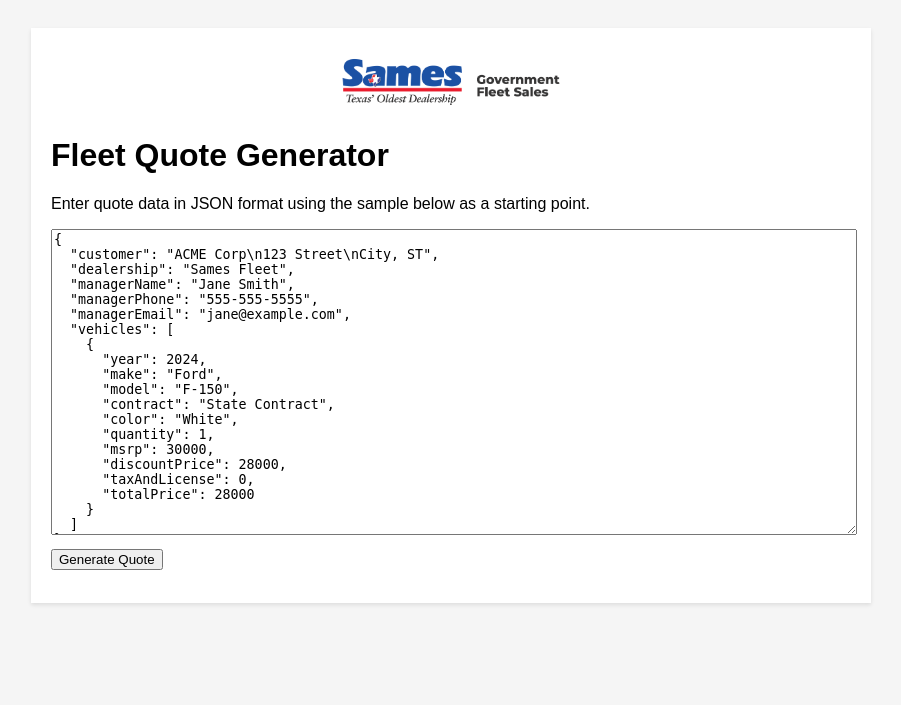
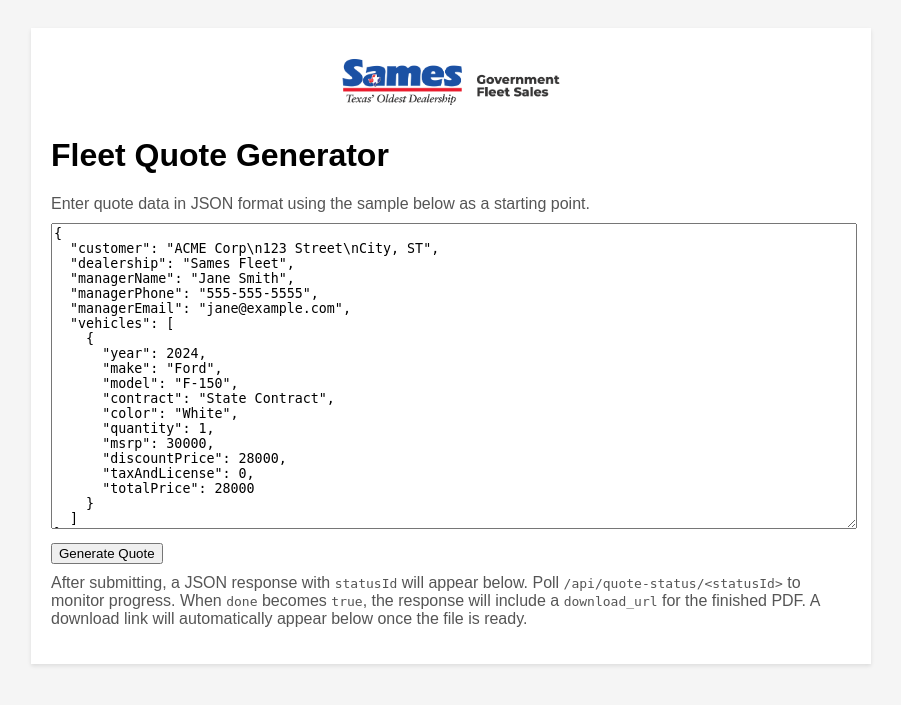
Before and after one commit to copper0077/quote-api, a Flask app: page / in a window 1280 px wide. Shown: the top 705 px of the page, without its empty margins (189-1090 px from the left). Run offline with Flask 3, Linux system fonts and the light colour scheme.

Commit message:
Resolve merge conflict in index.html

```diff
--- a/app.py
+++ b/app.py
@@ -6,6 +6,7 @@
 from datetime import datetime, timedelta
 import json
 import pprint
+import re
 
 
 def log_quote_to_google_sheets(data):
@@ -95,7 +96,8 @@
         html_content = template.render(data)
 
         # Submit to DocRaptor
-        filename = f"{data['customer'].replace(' ', '_')}_{data['quoteNumber']}.pdf"
+        safe_customer = re.sub(r'[^A-Za-z0-9_-]+', '_', data['customer']).strip('_')
+        filename = f"{safe_customer}_{data['quoteNumber']}.pdf"
         create_resp = requests.post(
             "https://docraptor.com/async_docs",
             auth=(docraptor_api_key, ""),
--- a/static/styles.css
+++ b/static/styles.css
@@ -38,3 +38,19 @@
 button {
   margin-top: 10px;
 }
+
+/* Subtle helper text used on the form */
+.help-text {
+  color: #555;
+  margin: 10px 0;
+}
+
+@media (max-width: 600px) {
+  .container {
+    padding: 10px;
+  }
+
+  #logo {
+    max-width: 150px;
+  }
+}
--- a/templates/index.html
+++ b/templates/index.html
@@ -2,12 +2,13 @@
 <html>
 <head>
     <meta charset="UTF-8">
+    <meta name="viewport" content="width=device-width, initial-scale=1.0">
     <title>Fleet Quote UI</title>
     <link rel="stylesheet" href="/static/styles.css">
 </head>
 <body>
   <div class="container">
-    <img id="logo" src="/static/logo.png" alt="Company logo">
+    <img id="logo" src="/static/logo.png" alt="Fleet Quote Generator logo">
     <h1>Fleet Quote Generator</h1>
     <p class="help-text">Enter quote data in JSON format using the sample below as a starting point.</p>
     <textarea id="jsonInput">{
@@ -32,7 +33,15 @@
   ]
 }</textarea>
     <button id="generateBtn">Generate Quote</button>
+    <p id="statusHelp" class="help-text">
+      After submitting, a JSON response with <code>statusId</code> will appear below.
+      Poll <code>/api/quote-status/&lt;statusId&gt;</code> to monitor progress. When
+      <code>done</code> becomes <code>true</code>, the response will include a
+      <code>download_url</code> for the finished PDF. A download link will
+      automatically appear below once the file is ready.
+    </p>
     <pre id="response"></pre>
+    <p id="downloadContainer"></p>
   </div>
   <script>
   document.getElementById('generateBtn').addEventListener('click', function() {
@@ -50,11 +59,39 @@
       }).then(r => r.json())
         .then(json => {
           document.getElementById('response').textContent = JSON.stringify(json, null, 2);
+          if (json.statusId) {
+            pollStatus(json.statusId);
+          }
         })
         .catch(err => {
           document.getElementById('response').textContent = 'Error: ' + err;
         });
     });
+
+    function pollStatus(id) {
+      const downloadEl = document.getElementById('downloadContainer');
+      downloadEl.textContent = 'Checking quote status...';
+      const interval = setInterval(() => {
+        fetch(`/api/quote-status/${id}`)
+          .then(r => r.json())
+          .then(stat => {
+            if (stat.done) {
+              clearInterval(interval);
+              if (stat.download_url) {
+                downloadEl.innerHTML = `<a href="${stat.download_url}" target="_blank">Download PDF</a>`;
+              } else {
+                downloadEl.textContent = "Quote generation completed but no download URL was provided.";
+              }
+            } else {
+              downloadEl.textContent = `Status: ${stat.status || 'processing'}`;
+            }
+          })
+          .catch(err => {
+            clearInterval(interval);
+            downloadEl.textContent = 'Error checking status: ' + err;
+          });
+      }, 3000);
+    }
   </script>
 </body>
 </html>
```
Also changed, not shown: tests/test_sanitize.py (added, +14 -0 lines), 1 other file. Lines whose indentation alone changed are shown as unchanged.
